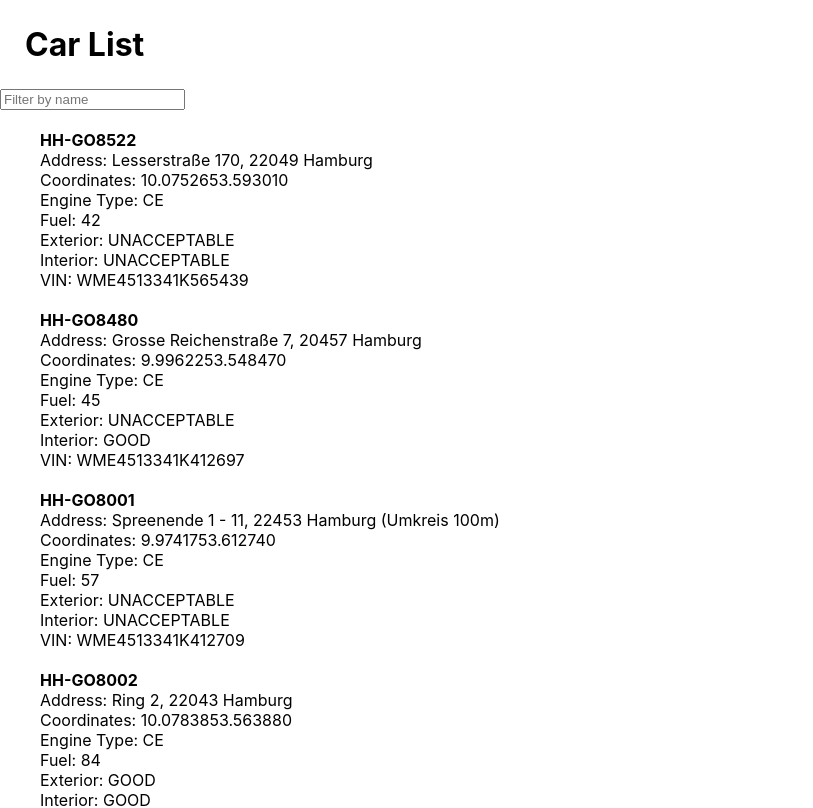
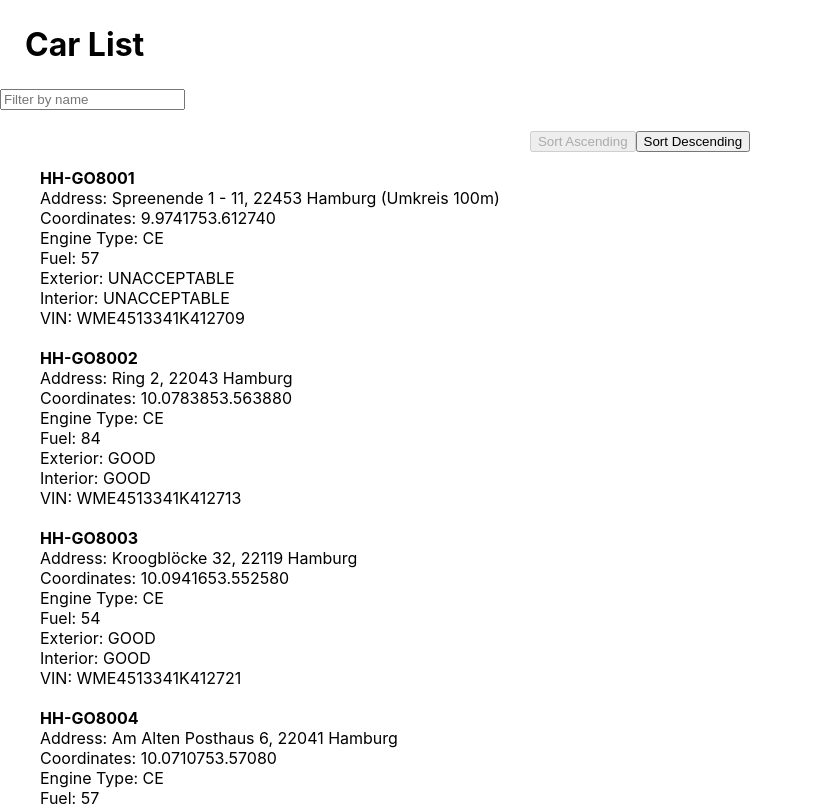
Before and after one commit to kikani-parth/car-map, a React (Create React App) app: page / in a window 1280 px wide. Shown: the top 808 px of the page, without its empty margins (0-813 px from the left). Built offline with nearby package versions, Linux system fonts and the light colour scheme.

Commit message:
add 'sort' functionality

```diff
--- a/src/components/FilterControls.tsx
+++ b/src/components/FilterControls.tsx
@@ -10,6 +10,7 @@ const FilterControls: React.FC<FilterControlsProps> = ({
   onFilterChange,
 }) => {
   return (
+    <div>
       <input
         type="text"
         placeholder="Filter by name"
@@ -17,6 +18,7 @@ const FilterControls: React.FC<FilterControlsProps> = ({
         onChange={(e) => onFilterChange(e.target.value)}
         style={{ marginBottom: '20px', display: 'block' }}
       />
+    </div>
   );
 };
 
--- a/src/components/FilteredCarList.tsx
+++ b/src/components/FilteredCarList.tsx
@@ -1,8 +1,10 @@
 import React, { useState } from 'react';
 import CarList from '../components/CarList';
 import FilterControls from '../components/FilterControls';
+import SortControls from '../components/SortControls';
 import { Placemark } from '../types';
 import { filterCars } from 'utils/filterUtils';
+import { sortCars } from 'utils/sortUtils';
 
 interface FilteredCarListProps {
   cars: Placemark[];
@@ -10,14 +12,17 @@ interface FilteredCarListProps {
 
 const FilteredCarList: React.FC<FilteredCarListProps> = ({ cars }) => {
   const [filter, setFilter] = useState<string>('');
+  const [sortOrder, setSortOrder] = useState<'asc' | 'desc'>('asc');
 
   const filteredCars = filterCars(cars, filter);
+  const sortedCars = sortCars(filteredCars, sortOrder);
 
   return (
     <div>
       <h1 style={{ textAlign: 'left', margin: '25px' }}>Car List</h1>
       <FilterControls filter={filter} onFilterChange={setFilter} />
-      <CarList cars={filteredCars} />
+      <SortControls sortOrder={sortOrder} onSortChange={setSortOrder} />
+      <CarList cars={sortedCars} />
     </div>
   );
 };
--- /dev/null
+++ b/src/components/SortControls.tsx
@@ -0,0 +1,30 @@
+import React from 'react';
+
+interface SortControlsProps {
+  sortOrder: 'asc' | 'desc';
+  onSortChange: (order: 'asc' | 'desc') => void;
+}
+
+const SortControls: React.FC<SortControlsProps> = ({
+  sortOrder,
+  onSortChange,
+}) => {
+  return (
+    <div>
+      <button
+        onClick={() => onSortChange('asc')}
+        disabled={sortOrder === 'asc'}
+      >
+        Sort Ascending
+      </button>
+      <button
+        onClick={() => onSortChange('desc')}
+        disabled={sortOrder === 'desc'}
+      >
+        Sort Descending
+      </button>
+    </div>
+  );
+};
+
+export default SortControls;
--- /dev/null
+++ b/src/utils/sortUtils.tsx
@@ -0,0 +1,14 @@
+import { Placemark } from 'types';
+
+export const sortCars = (
+  cars: Placemark[],
+  sortOrder: 'asc' | 'desc'
+): Placemark[] => {
+  return cars.sort((a, b) => {
+    if (sortOrder === 'asc') {
+      return a.name.localeCompare(b.name);
+    } else {
+      return b.name.localeCompare(a.name);
+    }
+  });
+};
```
Lines whose indentation alone changed are shown as unchanged.
